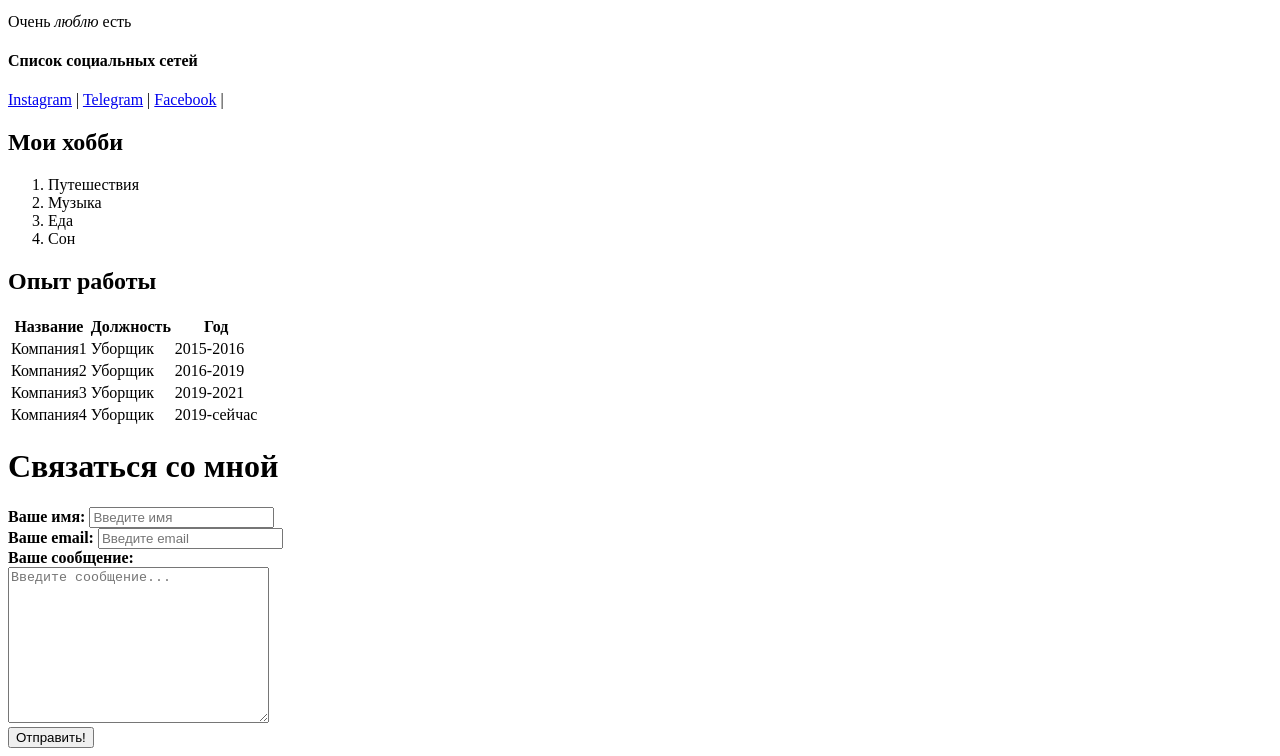
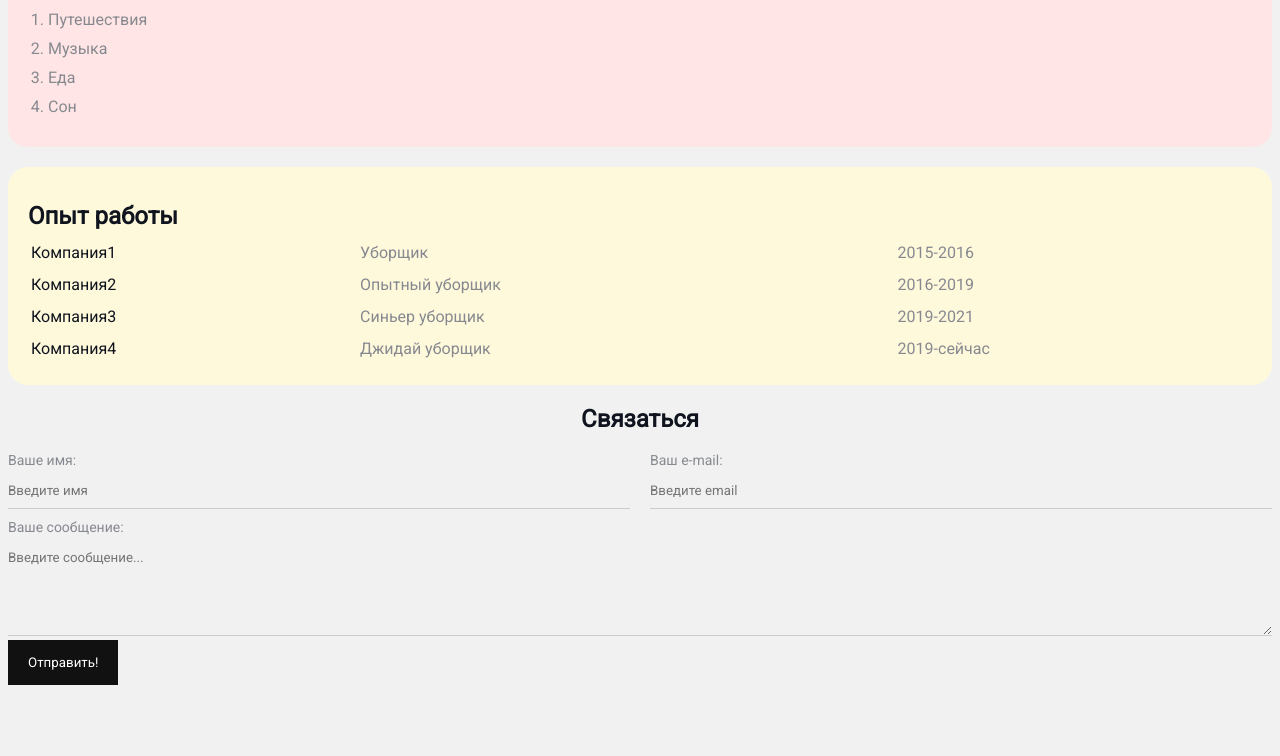
Before and after one commit to byconsta/minin, a plain HTML site: page index.html in a window 1280 px wide. Shown: the part 298-1054 px from the top of the page. After the commit the page ends 991 px from the top, so only its background shows below. Drawn offline with Linux system fonts and the light colour scheme.

Commit message:
Add styles

```diff
--- a/index.html
+++ b/index.html
@@ -8,38 +8,44 @@
     <meta name="keywords" content="nikita, cv, resume">
     <meta name="description" content="Это сайт-резюмен Никиты Толкач">
     <title>Nikita Resume</title>
+    <link rel="stylesheet" href="styles.css">
 </head>
-
-<img src="picture.png" width="184" alt="Никита Толкач">
+<div class="info">
+    <img src="picture.png" class="avatar" width="184" alt="Никита Толкач">
+    <div class="info-text">
         <h1>Никита Толкач</h1>
         <p>Гражданин <strong>мира</strong>, желающий пройти ваши <strong>курсы</strong></p>
         <p>Очень <em>люблю</em> есть</p>
 
-<h4>Список социальных сетей</h4>
+        <h4 class="social">Список социальных сетей</h4>
 
         <a href="#" target="_blank">Instagram</a> | <a href="#" target="_blank">Telegram</a> | <a href="#"
             target="_blank">Facebook</a> |
 
-
+    </div>
+</div>
+<div class="card bg-red">
     <h2>Мои хобби</h2>
 
-<ol>
+    <ol class="list">
         <li>Путешествия</li>
         <li>Музыка</li>
         <li>Еда</li>
         <li>Сон</li>
     </ol>
+</div>
 
+<div class="card bg-yellow">
     <h2>Опыт работы</h2>
 
-<table>
-    <thead>
+    <table class="table">
+        <!-- <thead>
             <tr>
                 <th>Название</th>
                 <th>Должность </th>
                 <th>Год</th>
             </tr>
-    </thead>
+        </thead> -->
 
 
         <tbody>
@@ -50,40 +56,47 @@
             </tr>
             <tr>
                 <td>Компания2</td>
-            <td>Уборщик</td>
+                <td>Опытный уборщик</td>
                 <td>2016-2019</td>
             </tr>
             <tr>
                 <td>Компания3</td>
-            <td>Уборщик</td>
+                <td>Синьер уборщик</td>
                 <td>2019-2021</td>
             </tr>
             <tr>
                 <td>Компания4</td>
-            <td>Уборщик</td>
+                <td>Джидай уборщик</td>
                 <td>2019-сейчас</td>
             </tr>
         </tbody>
     </table>
 
+</div>
 
 
-<h1>Связаться со мной</h1>
-<form>
-    <div>
-        <label for="text"><strong>Ваше имя:</strong></label>
-        <input type="text" id="text" placeholder="Введите имя">
+<form action="/" class="form">
+    <h2>Связаться</h2>
+
+    <div class="form-row">
+
+      <div class="form-group">
+        <label for="name">Ваше имя:</label>
+        <input type="text" id="name" placeholder="Введите имя">
       </div>
 
-    <div>
-        <label for="email"><strong>Ваше email:</strong></label>
+      <div class="form-group">
+        <label for="email">Ваш e-mail:</label>
         <input type="email" id="email" placeholder="Введите email">
       </div>
-    <div>
-        <label for="message"><strong>Ваше сообщение:</strong></label><br>
-        <textarea name="" id="message" cols="30" rows="10" placeholder="Введите сообщение..."></textarea>
     </div>
-    <button type="submit">Отправить!</button>
+
+    <div class="form-group">
+      <label for="message">Ваше сообщение:</label>
+      <textarea id="message" cols="20" rows="5" placeholder="Введите сообщение..."></textarea>
+    </div>
+
+    <input class="btn" type="submit" value="Отправить!">
   </form>
 </body>
 
--- /dev/null
+++ b/styles.css
@@ -0,0 +1,184 @@
+@import url('https://fonts.googleapis.com/css2?family=Roboto&display=swap');
+
+body {
+  font-family: 'Roboto', sans-serif;
+  font-size: 16px;
+  font-weight: normal;
+  background: #f1f1f1;
+  color: #0f141e;
+}
+
+a {
+  color: #000;
+  text-decoration: none;
+}
+
+a:hover {
+  text-decoration: underline;
+}
+
+a:active {
+  color: blue;
+}
+
+a:visited {
+  color: grey;
+}
+
+.container {
+  max-width: 750px;
+  margin: auto;
+  padding-top: 30px;
+}
+
+.avatar {
+  width: 200px;
+  border-radius: 28px;
+  box-shadow: 4px 4px 14px rgba(0, 0, 0, .25);
+}
+
+.info {
+  margin-bottom: 20px;
+  display: flex;
+}
+
+.info-text {
+  margin-left: 40px;
+}
+
+.info-text p {
+  font-style: italic;
+  font-weight: bold;
+  color: #86898f;
+  margin: 0;
+}
+
+.info-text h4 {
+  margin-bottom: 10px;
+}
+
+@media (max-width: 650px) {
+  .info {
+    display: block;
+    text-align: center;
+  }
+}
+
+.card {
+  border-radius: 20px;
+  padding: 15px 20px;
+  margin-bottom: 20px;
+}
+
+.card h2 {
+  margin-bottom: 10px;
+}
+
+.bg-yellow {
+  background: #fff9dc;
+}
+
+.bg-red {
+  background: #ffe5e5;
+}
+
+.bg-green {
+  background: #e5ffe7;
+}
+
+.btn {
+  background: #111;
+  padding: 15px 20px;
+  color: #fff;
+  border: none;
+  font-family: inherit;
+  cursor: pointer;
+}
+
+.btn:hover {
+  opacity: 0.8;
+}
+
+.list {
+  padding: 0 20px;
+}
+
+.list li {
+  color: #86898f;
+  margin-bottom: 10px;
+}
+
+.link-list {
+  list-style: none;
+  padding: 0;
+}
+
+.link-list li {
+  margin-bottom: 10px;
+  border-bottom: 1px solid #ccc;
+  padding-bottom: 5px;
+}
+
+.table {
+  width: 100%;
+}
+
+.table td {
+  padding-bottom: 10px;
+}
+
+.table td:nth-child(2),
+.table td:nth-child(3) {
+  color: #86898f;
+}
+
+.form h2 {
+  text-align: center;
+}
+
+.form-row {
+  margin-bottom: 10px;
+  display: flex;
+}
+
+.form-row .form-group {
+  margin-right: 20px;
+  width: 50%;
+  /* display: inline-block; */
+  /* width: calc(50% - 20px); */
+}
+
+.form-row .form-group:last-child {
+  margin-right: 0;
+}
+
+@media (max-width: 650px) {
+  .form-row {
+    display: block;
+  }
+
+  .form-row .form-group {
+    width: 100%;
+    margin-right: 0;
+    margin-bottom: 10px;
+  }
+}
+
+.form-group label {
+  display: block;
+  font-size: 14px;
+  color: #86898f;
+}
+
+.form-group input,
+.form-group textarea {
+  width: 100%;
+  box-sizing: border-box;
+  border: none;
+  background: transparent;
+  border-bottom: 1px solid #ccc;
+  color: #000;
+  padding: 15px 0 10px;
+  outline: none;
+  font-family: inherit;
+}
```
Lines whose indentation alone changed are shown as unchanged.
